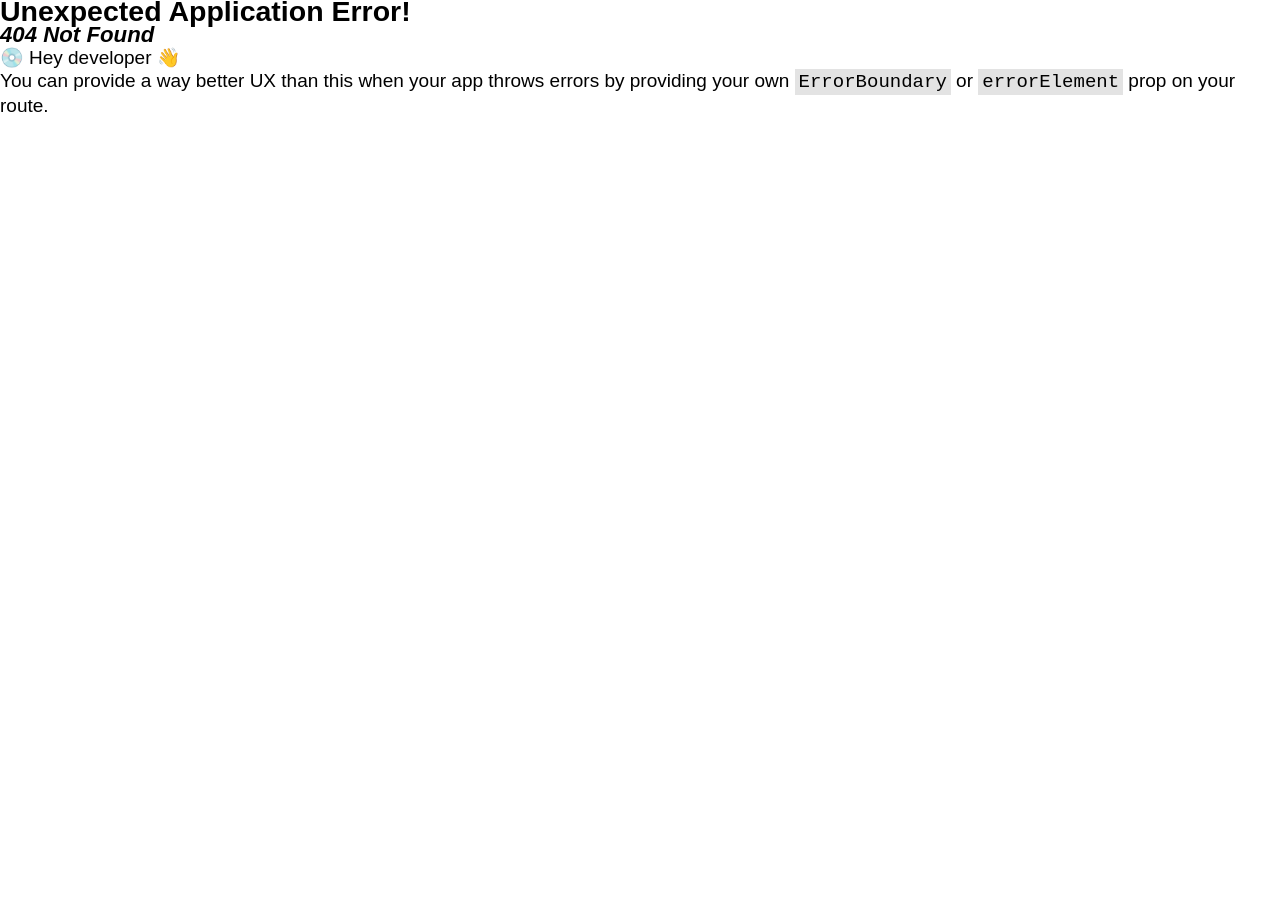
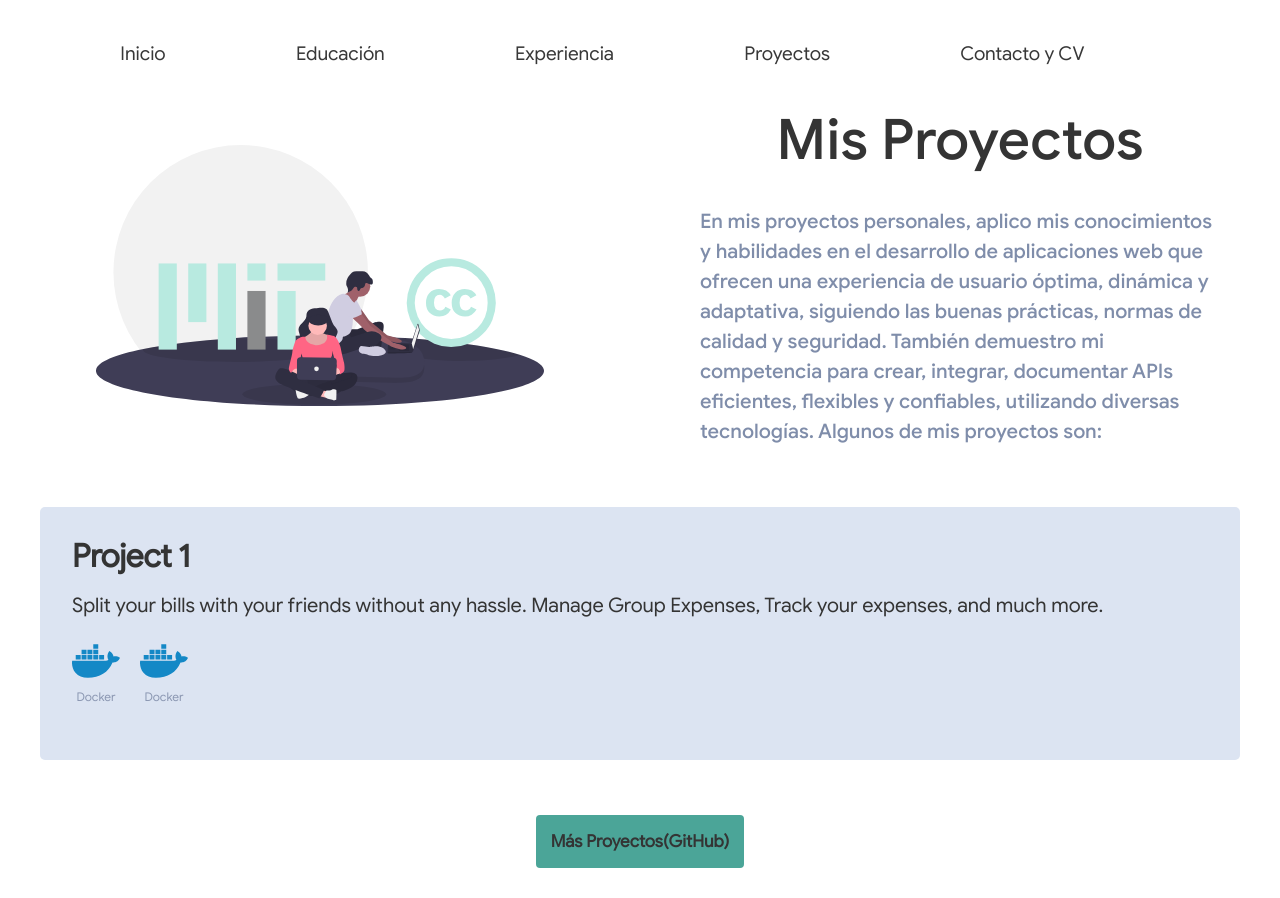
Before and after one commit to serodas/my-portfolio-react-typescript, a React (Vite) app: page /projects in a window 1280 px wide. Before the commit this address had no page. Before the commit the page ends 800 px from the top, so only its background shows below. Built offline with nearby package versions, Linux system fonts and the light colour scheme; a web font is replaced by a local one.

Commit message:
Add project page

```diff
--- a/src/Router.tsx
+++ b/src/Router.tsx
@@ -4,6 +4,7 @@ import { EducationFactory } from "./sections/education/EducationFactory";
 import { Experience } from "./sections/experience/Experience";
 import { Home } from "./sections/home/Home";
 import { Layout } from "./sections/layout/Layout";
+import { ProjectFactory } from "./sections/projects/ProjectFactory";
 
 const router = createBrowserRouter([
 	{
@@ -22,6 +23,10 @@ const router = createBrowserRouter([
 				path: "/experience",
 				element: <Experience />,
 			},
+			{
+				path: "/projects",
+				element: ProjectFactory.create(),
+			},
 		],
 	},
 ]);
--- /dev/null
+++ b/src/domain/ProjectInterface.ts
@@ -0,0 +1,8 @@
+export interface ProjectInterface {
+	id: string;
+	title: string;
+	description: string;
+	languages: string[];
+	github_url: string;
+	website_url: string;
+}
--- /dev/null
+++ b/src/domain/ProjectRepository.ts
@@ -0,0 +1,5 @@
+import { ProjectInterface } from "./ProjectInterface";
+
+export interface ProjectRepository {
+	search(): ProjectInterface[];
+}
--- /dev/null
+++ b/src/infrastructure/InMemoryProjectRepository.ts
@@ -0,0 +1,8 @@
+import { ProjectRepository } from "../domain/ProjectRepository";
+import { projects } from "../projects";
+
+export class InMemoryProjectRepository implements ProjectRepository {
+	search(): typeof projects {
+		return projects;
+	}
+}
--- /dev/null
+++ b/src/projects.ts
@@ -0,0 +1,11 @@
+export const projects = [
+	{
+		id: "dsfasdfasdfasdfasd",
+		title: "Project 1",
+		description:
+			"Split your bills with your friends without any hassle. Manage Group Expenses, Track your expenses, and much more.",
+		languages: ["React", "Node", "Express", "MongoDB"],
+		github_url: "https://github.com/serodas",
+		website_url: "https://github.com/serodas",
+	},
+];
--- a/src/sections/layout/header/Header.tsx
+++ b/src/sections/layout/header/Header.tsx
@@ -24,9 +24,9 @@ export const Header = () => {
 							</NavLink>
 						</li>
 						<li className="nav">
-							<a href="#" className={styles.projects}>
+							<NavLink to="/projects" className={styles.projects}>
 								Proyectos
-							</a>
+							</NavLink>
 						</li>
 						<li className="nav">
 							<a href="#" className={styles.contact}>
--- /dev/null
+++ b/src/sections/projects/Project.module.scss
@@ -0,0 +1,96 @@
+.section {
+  display: inline-flex;
+  flex-wrap: wrap;
+  grid-area: section;
+}
+
+.icon__container {
+  width: 50%;
+  display: flex;
+  justify-content: center;
+}
+
+.icon__container figure {
+  display: flex;
+  flex-direction: column;
+  width: 100%;
+  justify-content: center;
+  align-items: center;
+}
+
+.icon__container figure figcaption a {
+  text-decoration: none;
+  font-size: 12px;
+  color: #8b97b2;
+  font-family: "Google Sans Regular";
+}
+
+.icon__container svg,
+.icon__container img {
+  width: 70%;
+  margin-top: 30px;
+}
+
+.project_text__container {
+  width: 50%;
+  display: flex;
+  flex-direction: column;
+  justify-content: center;
+  align-items: start;
+  padding: 0 60px;
+}
+
+.project_text__title {
+  font-size: 56px;
+  font-weight: 400;
+  line-height: 1.1;
+  font-family: "Google Sans Medium";
+  text-align: center;
+  align-self: center;
+  justify-self: center;
+  color: #343434;
+  margin-top: 35px;
+  margin-bottom: 35px;
+}
+
+.project_text__subtitle {
+  font-size: 20px;
+  line-height: 30px;
+  font-family: "Google Sans Medium";
+  color: #7f8daa;
+}
+
+.projects__container {
+  display: grid;
+  grid-template-columns: repeat(auto-fit, minmax(400px, 1fr));
+  grid-gap: 1rem 1rem;
+  gap: 1rem 1rem;
+  margin-left: 40px;
+  margin-right: 40px;
+  margin-top: 60px;
+  width: 100%;
+}
+
+.github_button__container {
+  display: flex;
+  justify-content: center;
+  width: 100%;
+  margin: 30px 0 30px 0;
+}
+
+.button__primary {
+  background-color: #4BA598;
+  text-decoration: none;
+  color: #343434;;
+  padding: 15px;
+  margin-top: 25px;
+  border-radius: 4px;
+  border-width: 0;
+  font-weight: 700;
+  font-family: "Google Sans Regular";
+  font-size: 17px;
+}
+
+.button__primary:hover {
+  box-shadow: #4BA598 0px 5px 15px;
+}
--- /dev/null
+++ b/src/sections/projects/Project.tsx
@@ -0,0 +1,47 @@
+import { ProjectInterface } from "../../domain/ProjectInterface";
+import { ProjectRepository } from "../../domain/ProjectRepository";
+import styles from "./Project.module.scss";
+import { ProjectCard } from "./ProjectCard";
+import ProjectIcon from "./projects.svg";
+
+export const Project = ({ repository }: { repository: ProjectRepository }) => {
+	const projects = repository.search();
+
+	return (
+		<section className={styles.section}>
+			<div className={styles.icon__container}>
+				<figure>
+					<img src={ProjectIcon} alt="innovation projects" />
+				</figure>
+			</div>
+
+			<article className={styles.project_text__container}>
+				<header className={styles.project_text__title}>Mis Proyectos</header>
+				<p className={styles.project_text__subtitle}>
+					En mis proyectos personales, aplico mis conocimientos y habilidades en el desarrollo de
+					aplicaciones web que ofrecen una experiencia de usuario óptima, dinámica y adaptativa,
+					siguiendo las buenas prácticas, normas de calidad y seguridad. También demuestro mi
+					competencia para crear, integrar, documentar APIs eficientes, flexibles y confiables,
+					utilizando diversas tecnologías. Algunos de mis proyectos son:
+				</p>
+			</article>
+
+			<div className={styles.projects__container}>
+				{projects.map((project: ProjectInterface) => (
+					<ProjectCard key={project.id} project={project} />
+				))}
+			</div>
+
+			<div className={styles.github_button__container}>
+				<a
+					href="https://github.com/serodas"
+					className={styles.button__primary}
+					target="_blank"
+					rel="noopener noreferrer"
+				>
+					Más Proyectos(GitHub)
+				</a>
+			</div>
+		</section>
+	);
+};
--- /dev/null
+++ b/src/sections/projects/ProjectCard.module.scss
@@ -0,0 +1,62 @@
+.project__container {
+  display: flex;
+  flex-direction: column;
+  background-color: #dce4f2;
+  border-radius: 5px;
+  height: 100%;
+  padding: 32px;
+}
+
+.project__container header {
+  font-family: "Google Sans Regular";
+  color: #343434;
+  font-size: 2rem;
+  font-weight: 700;
+  letter-spacing: -.5px;
+  line-height: 1.1;
+  white-space: nowrap;
+}
+
+.project__container p {
+  font-family: "Google Sans Regular";
+  color: #343434;
+  word-wrap: break-word;
+  font-size: 20px;
+  margin: 20px 0 20px 0;
+}
+
+.tecnologies__container {
+  display: flex;
+  justify-content: space-between;
+  width: 100%;
+}
+
+.dev_icons__container__soft_skills {
+  display: inline-flex;
+  flex-wrap: wrap;
+  padding-left: 0;
+  list-style: none;
+  font-size: 3rem;
+  margin-bottom: 0;
+  margin-top: 0;
+  width: 100%;
+}
+
+.software_skill__container__inline {
+  margin-right: 20px;
+  margin-bottom: 20px;
+}
+
+.software_skill__container__inline figure {
+  display: flex;
+  flex-direction: column;
+  width: 100%;
+  justify-content: center;
+  align-items: center;
+}
+
+.software_skill__container__inline figure figcaption {
+  font-size: 12px;
+  color: #8b97b2;
+  font-family: "Google Sans Regular";
+}
--- /dev/null
+++ b/src/sections/projects/ProjectCard.tsx
@@ -0,0 +1,49 @@
+import { ProjectInterface } from "../../domain/ProjectInterface";
+import styles from "./ProjectCard.module.scss";
+
+export const ProjectCard = ({ project }: { project: ProjectInterface }) => {
+	return (
+		<article className={styles.project__container}>
+			<header>{project.title}</header>
+			<p>{project.description}</p>
+			<footer className={styles.tecnologies__container}>
+				<aside className={styles.languages__container}>
+					<ul className={styles.dev_icons__container__soft_skills}>
+						<li className={styles.software_skill__container__inline}>
+							<figure>
+								<svg
+									xmlns="http://www.w3.org/2000/svg"
+									height="1em"
+									width="1em"
+									viewBox="0 0 640 512"
+								>
+									<path
+										fill="#1488c6"
+										d="M349.9 236.3h-66.1v-59.4h66.1v59.4zm0-204.3h-66.1v60.7h66.1V32zm78.2 144.8H362v59.4h66.1v-59.4zm-156.3-72.1h-66.1v60.1h66.1v-60.1zm78.1 0h-66.1v60.1h66.1v-60.1zm276.8 100c-14.4-9.7-47.6-13.2-73.1-8.4-3.3-24-16.7-44.9-41.1-63.7l-14-9.3-9.3 14c-18.4 27.8-23.4 73.6-3.7 103.8-8.7 4.7-25.8 11.1-48.4 10.7H2.4c-8.7 50.8 5.8 116.8 44 162.1 37.1 43.9 92.7 66.2 165.4 66.2 157.4 0 273.9-72.5 328.4-204.2 21.4 .4 67.6 .1 91.3-45.2 1.5-2.5 6.6-13.2 8.5-17.1l-13.3-8.9zm-511.1-27.9h-66v59.4h66.1v-59.4zm78.1 0h-66.1v59.4h66.1v-59.4zm78.1 0h-66.1v59.4h66.1v-59.4zm-78.1-72.1h-66.1v60.1h66.1v-60.1z"
+									/>
+								</svg>
+								<figcaption>Docker</figcaption>
+							</figure>
+						</li>
+						<li className={styles.software_skill__container__inline}>
+							<figure>
+								<svg
+									xmlns="http://www.w3.org/2000/svg"
+									height="1em"
+									width="1em"
+									viewBox="0 0 640 512"
+								>
+									<path
+										fill="#1488c6"
+										d="M349.9 236.3h-66.1v-59.4h66.1v59.4zm0-204.3h-66.1v60.7h66.1V32zm78.2 144.8H362v59.4h66.1v-59.4zm-156.3-72.1h-66.1v60.1h66.1v-60.1zm78.1 0h-66.1v60.1h66.1v-60.1zm276.8 100c-14.4-9.7-47.6-13.2-73.1-8.4-3.3-24-16.7-44.9-41.1-63.7l-14-9.3-9.3 14c-18.4 27.8-23.4 73.6-3.7 103.8-8.7 4.7-25.8 11.1-48.4 10.7H2.4c-8.7 50.8 5.8 116.8 44 162.1 37.1 43.9 92.7 66.2 165.4 66.2 157.4 0 273.9-72.5 328.4-204.2 21.4 .4 67.6 .1 91.3-45.2 1.5-2.5 6.6-13.2 8.5-17.1l-13.3-8.9zm-511.1-27.9h-66v59.4h66.1v-59.4zm78.1 0h-66.1v59.4h66.1v-59.4zm78.1 0h-66.1v59.4h66.1v-59.4zm-78.1-72.1h-66.1v60.1h66.1v-60.1z"
+									/>
+								</svg>
+								<figcaption>Docker</figcaption>
+							</figure>
+						</li>
+					</ul>
+				</aside>
+			</footer>
+		</article>
+	);
+};
--- /dev/null
+++ b/src/sections/projects/ProjectFactory.tsx
@@ -0,0 +1,12 @@
+import React from "react";
+
+import { InMemoryProjectRepository } from "../../infrastructure/InMemoryProjectRepository";
+import { Project } from "./Project";
+
+const repository = new InMemoryProjectRepository();
+
+export class ProjectFactory {
+	static create(): React.ReactElement {
+		return <Project repository={repository} />;
+	}
+}
```
Also changed, not shown: src/sections/projects/projects.svg (added).
